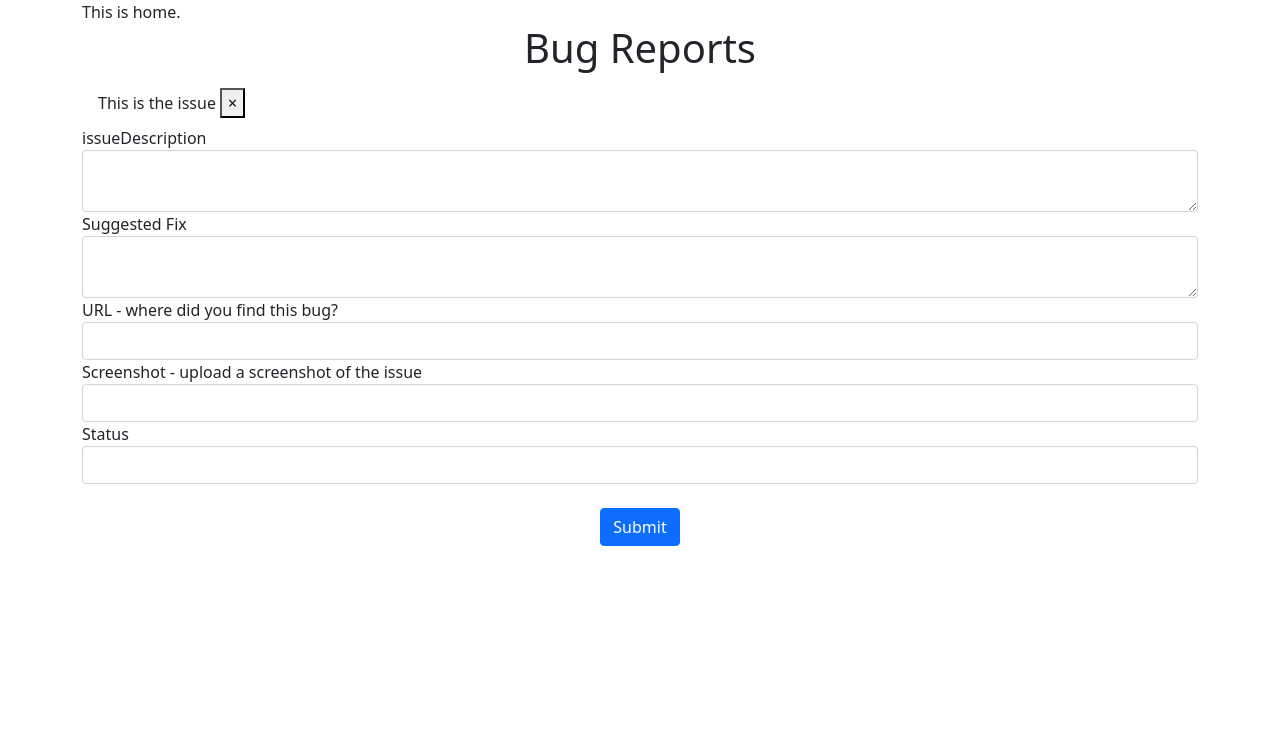
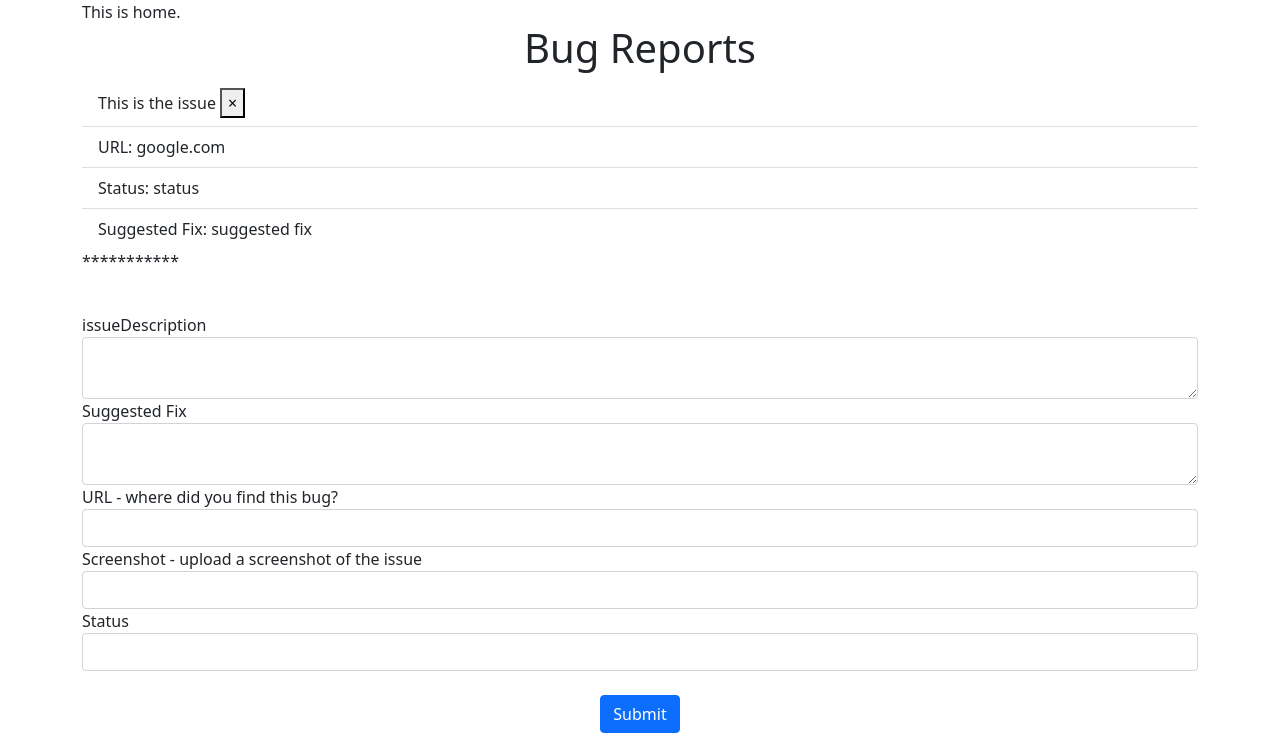
Before and after one commit to dianakakoma/bug_report3.21, a Flask app: page / in a window 1280 px wide. Shown: the part 56-800 px from the top of the page. Run offline with Flask 2, Linux system fonts and the light colour scheme; a user stored in the database is signed in; data comes from the database, SQL or seed files in the repository; both versions use the stored data as it was after the commit.

Commit message:
all data entered in the form is now showing up in the report.

```diff
--- a/website/templates/home.html
+++ b/website/templates/home.html
@@ -10,8 +10,15 @@
         <span aria-hidden="true">&times;</span>
     </button>
     </li>
+    <li class="list-group-item">URL: {{ report.url }}</li>
+   <!-- <li class="list-group-item">Screenshot: {{ report.screenshot }}</li> -->
+    <li class="list-group-item">Status: {{ report.resolution_status }}</li>
+    <li class="list-group-item">Suggested Fix: {{ report.suggested_fix }}</li>
     {% endfor %}
+
 </ul>
+<p>***********</p>
+<br/>
     <form method="POST">
 
         <div class="form-group">
--- a/website/views.py
+++ b/website/views.py
@@ -11,6 +11,7 @@ views = Blueprint('views', __name__)
 def home():
     if request.method == 'POST':
         report = request.form.get('report')
+        print(report)
         req = request.form
         issueDescription = req.get('issueDescription')
         url = req.get('url')
```
Also changed, not shown: website/database.db.
